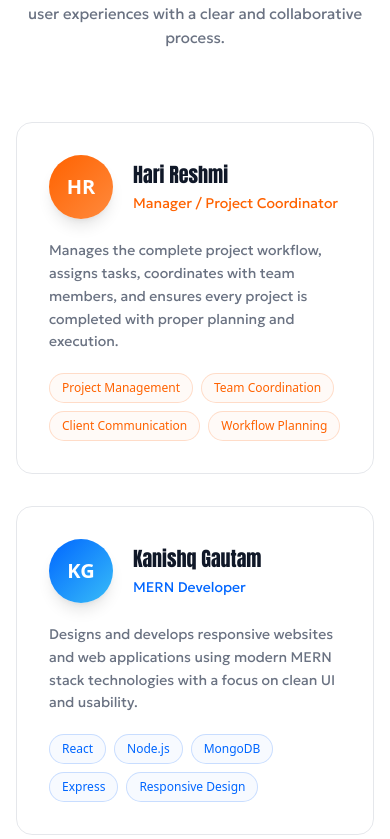
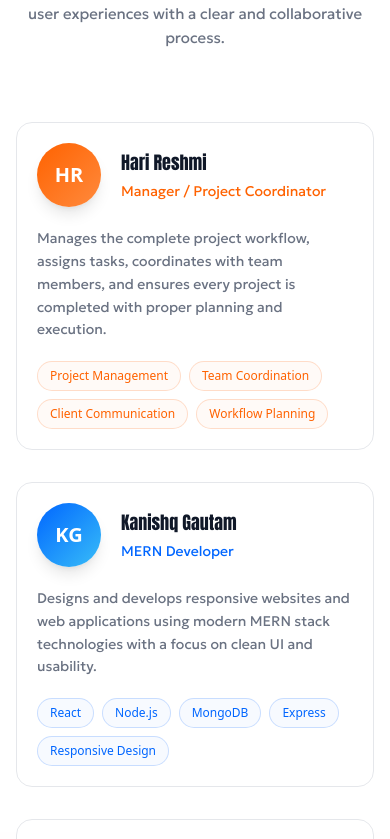
Before and after one commit to harireshmi22/scalix-web-agency, a Next.js app: page / in a window 390 px wide. Shown: the part 10925-11764 px from the top of the page. Built offline with nearby package versions, Linux system fonts and the light colour scheme.

Commit message:
fix: adjust background sizes and padding in TeamMembers component for improved layout

```diff
--- a/src/components/TeamMembers.jsx
+++ b/src/components/TeamMembers.jsx
@@ -77,10 +77,10 @@ const TeamMembers = () => {
             className='w-full flex flex-col items-center relative overflow-hidden mt-16 sm:mt-24 md:mt-30 px-4 sm:px-6 pb-20 sm:pb-32'
         >
             {/* Background Glows */}
-            <div className="absolute -bottom-80 -left-40 h-85 w-185 rounded-full bg-[#FFA369] blur-[250px]" />
-            <div className="absolute -bottom-80 -right-40 h-85 w-185 rounded-full bg-[#FFA369] blur-[250px]" />
-            <div className="absolute -top-80 -right-80 h-80 w-212.5 rounded-full bg-[#D6F1FF] blur-[150px]" />
-            <div className="absolute -top-80 -left-80 h-80 w-212.5 rounded-full bg-[#D6F1FF] blur-[150px]" />
+            <div className="absolute -bottom-80 -left-40 h-[22rem] w-[22rem] sm:h-[24rem] sm:w-[24rem] rounded-full bg-[#FFA369] blur-[250px]" />
+            <div className="absolute -bottom-80 -right-40 h-[22rem] w-[22rem] sm:h-[24rem] sm:w-[24rem] rounded-full bg-[#FFA369] blur-[250px]" />
+            <div className="absolute -top-80 -right-80 h-[20rem] w-[20rem] sm:h-[26rem] sm:w-[26rem] rounded-full bg-[#D6F1FF] blur-[150px]" />
+            <div className="absolute -top-80 -left-80 h-[20rem] w-[20rem] sm:h-[26rem] sm:w-[26rem] rounded-full bg-[#D6F1FF] blur-[150px]" />
 
             {/* Header */}
             <div className='team-header w-full flex flex-col items-center mt-10 sm:mt-15 opacity-0 translate-y-8 transition-all duration-700 ease-out'>
@@ -103,7 +103,7 @@ const TeamMembers = () => {
                     {teamMembers.map((member, index) => (
                         <div
                             key={member.id}
-                            className="team-card group relative flex flex-col rounded-2xl border border-gray-200 bg-white/60 backdrop-blur-sm p-8 opacity-0 translate-y-10 transition-all duration-700 ease-out hover:shadow-xl hover:shadow-gray-200/50 hover:-translate-y-1 hover:border-gray-300"
+                            className="team-card group relative flex flex-col rounded-2xl border border-gray-200 bg-white/60 backdrop-blur-sm p-5 sm:p-8 opacity-0 translate-y-10 transition-all duration-700 ease-out hover:shadow-xl hover:shadow-gray-200/50 hover:-translate-y-1 hover:border-gray-300"
                             style={{ transitionDelay: `${index * 120}ms` }}
                         >
                             {/* Top row: avatar + name/role */}
@@ -119,7 +119,7 @@ const TeamMembers = () => {
                                 </div>
 
                                 <div>
-                                    <h3 className={`text-xl font-semibold text-gray-900 ${anton.className}`}>
+                                    <h3 className={`text-lg sm:text-xl font-semibold text-gray-900 ${anton.className}`}>
                                         {member.name}
                                     </h3>
                                     <p className={`text-sm mt-1 font-medium ${geologica.className}`} style={{ color: member.accentFrom }}>
```
